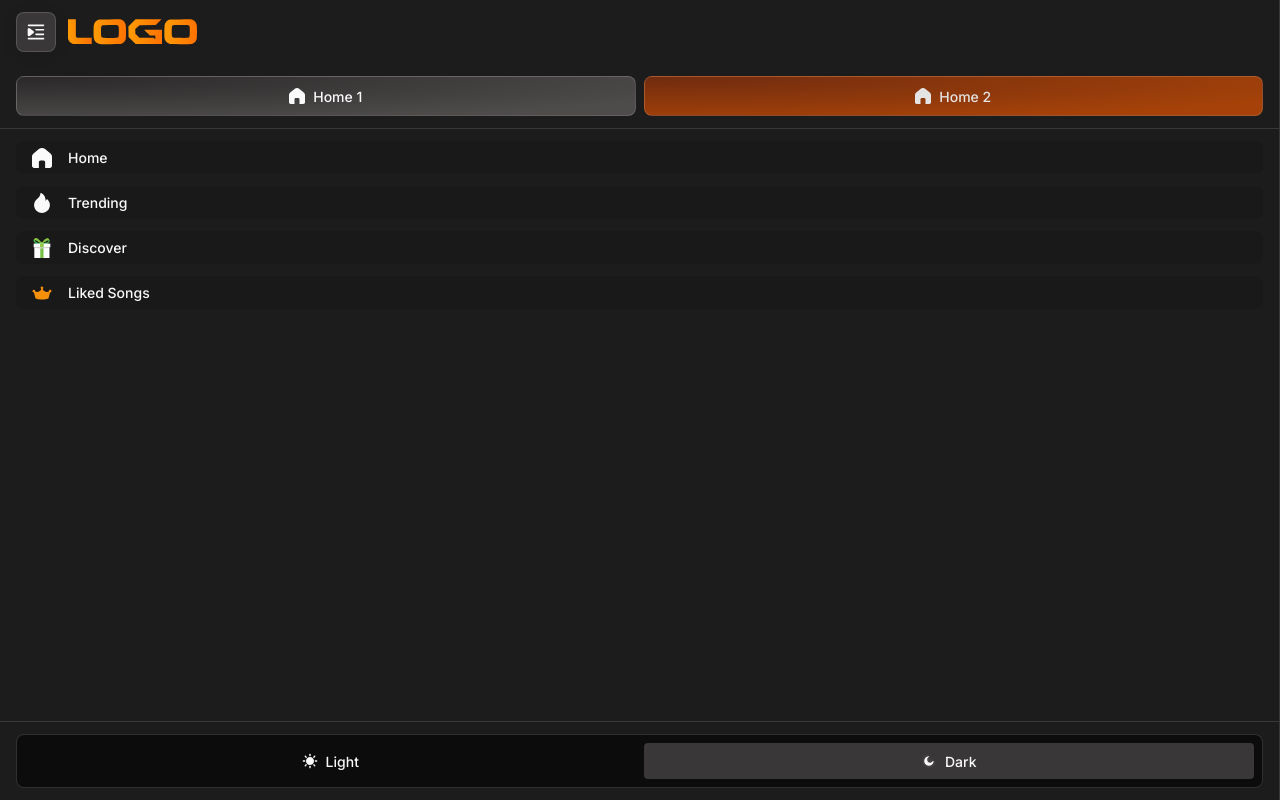
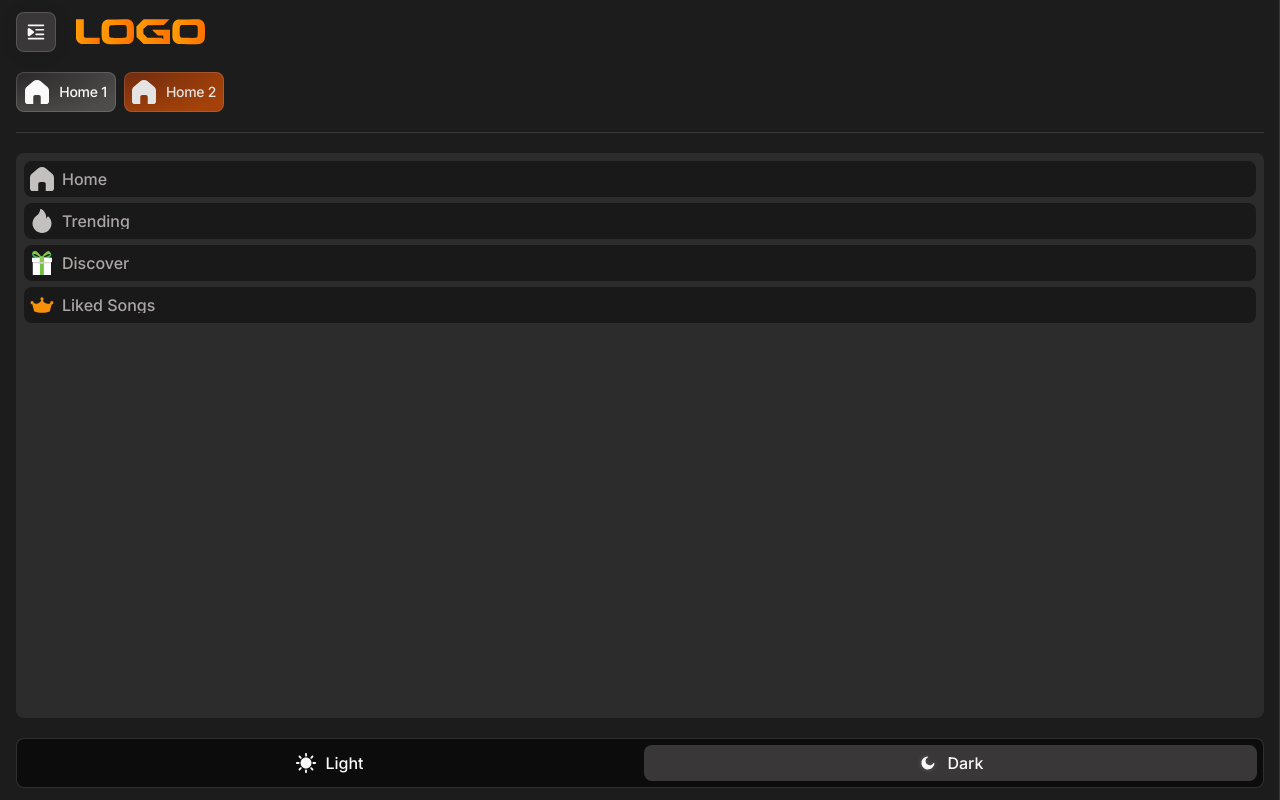
Before and after one commit to AvetBadalyan/Skillex-task, a React (Vite) app: page / in a window 1280 px wide. Built offline with nearby package versions, Linux system fonts and the light colour scheme.

Commit message:
sidebar issues fix and code optimize

```diff
--- a/src/components/Layout/Layout.jsx
+++ b/src/components/Layout/Layout.jsx
@@ -6,11 +6,16 @@ import Main from '../Main/Main';
 import Footer from '../Footer/Footer';
 import './Layout.scss';
 
+// 1024px matches $screen-desktop in src/styles/_breakpoints.scss. The
+// desktop rail starts expanded; the mobile/tablet off-canvas drawer starts
+// closed — same isOpen flag, different default per breakpoint.
+const getInitialSidebarOpen = () =>
+  window.matchMedia('(min-width: 1024px)').matches;
+
 function Layout() {
-  const [isSidebarOpen, setIsSidebarOpen] = useState(false);
+  const [isSidebarOpen, setIsSidebarOpen] = useState(getInitialSidebarOpen);
 
   const toggleSidebar = () => setIsSidebarOpen((open) => !open);
-
 
   return (
     <div className="layout">
--- /dev/null
+++ b/src/components/SearchBox/SearchBox.jsx
@@ -0,0 +1,39 @@
+import { useRef, useState } from 'react';
+import './SearchBox.scss';
+import { IconSearch } from '../icons';
+
+// Icon-only square by default; expands in place to a full text input on
+// focus. Shared by the desktop header and the sidebar drawer's mobile
+// header row so both get the same behavior instead of two implementations.
+function SearchBox({ placeholder = 'Search...', className = '' }) {
+  const [isExpanded, setIsExpanded] = useState(false);
+  const inputRef = useRef(null);
+
+  return (
+    <div
+      className={`search-box${isExpanded ? ' search-box--expanded' : ''}${
+        className ? ` ${className}` : ''
+      }`}
+    >
+      <button
+        type="button"
+        className="search-box__icon-btn"
+        onClick={() => inputRef.current?.focus()}
+        aria-label="Search"
+        tabIndex={isExpanded ? -1 : 0}
+      >
+        <IconSearch className="search-box__icon" />
+      </button>
+      <input
+        ref={inputRef}
+        type="text"
+        className="search-box__input"
+        placeholder={placeholder}
+        onFocus={() => setIsExpanded(true)}
+        onBlur={() => setIsExpanded(false)}
+      />
+    </div>
+  );
+}
+
+export default SearchBox;
--- /dev/null
+++ b/src/components/SearchBox/SearchBox.scss
@@ -0,0 +1,60 @@
+.search-box {
+  display: flex;
+  align-items: center;
+  flex-shrink: 0;
+  width: 4rem;
+  height: 4rem;
+  border-radius: var(--radius-md);
+  background-color: var(--color-bg-control);
+  border: 1px solid var(--color-border-subtle);
+  overflow: hidden;
+  transition: width var(--transition-base);
+
+  &--expanded {
+    flex-shrink: 1;
+    width: min(32rem, 100%);
+  }
+}
+
+.search-box__icon-btn {
+  display: inline-flex;
+  align-items: center;
+  justify-content: center;
+  flex-shrink: 0;
+  width: 4rem;
+  height: 4rem;
+}
+
+.search-box__icon {
+  display: block;
+  width: 1.6rem;
+  height: 1.6rem;
+  flex-shrink: 0;
+  color: var(--color-text-muted);
+}
+
+.search-box__input {
+  flex: 1;
+  min-width: 0;
+  height: 100%;
+  padding-right: var(--space-16);
+  border: none;
+  background: transparent;
+  color: var(--color-text-primary);
+  font-family: var(--font-family);
+  font-size: var(--text-md);
+  opacity: 0;
+  transition: opacity var(--transition-base);
+
+  &::placeholder {
+    color: var(--color-text-muted);
+  }
+
+  &:focus {
+    outline: none;
+  }
+}
+
+.search-box--expanded .search-box__input {
+  opacity: 1;
+}
--- a/src/components/Sidebar/Sidebar.jsx
+++ b/src/components/Sidebar/Sidebar.jsx
@@ -9,7 +9,10 @@ import {
   IconLogo,
   IconSun,
   IconMoon,
+  IconSettings,
 } from '../icons';
+import LanguageSelector from '../LanguageSelector/LanguageSelector';
+import SearchBox from '../SearchBox/SearchBox';
 
 const MENU_ITEMS = [
   { id: 'home', label: 'Home', icon: IconHome },
@@ -34,7 +37,7 @@ function Sidebar({ isOpen, onToggle }) {
 
   return (
     <aside
-      className={`sidebar${isOpen ? ' sidebar--open' : ''}`}
+      className={`sidebar ${isOpen ? 'sidebar--open' : 'sidebar--collapsed'}`}
       aria-label="Sidebar navigation"
     >
       <div className="sidebar__header">
@@ -47,8 +50,21 @@ function Sidebar({ isOpen, onToggle }) {
           <IconMenu className="sidebar__toggle-icon" />
         </button>
 
+        <SearchBox className="sidebar__search" placeholder="Search..." />
+
         <IconLogo className="sidebar__logo" />
         <IconLogo mark className="sidebar__logo-mark" />
+
+        <div className="sidebar__header-actions">
+          <LanguageSelector compact />
+          <button
+            type="button"
+            className="sidebar__header-action"
+            aria-label="Settings"
+          >
+            <IconSettings className="sidebar__header-action-icon" />
+          </button>
+        </div>
       </div>
 
       <div className="sidebar__tabs">
@@ -65,6 +81,12 @@ function Sidebar({ isOpen, onToggle }) {
           </button>
         ))}
       </div>
+
+      <div
+        className="sidebar__divider"
+        role="separator"
+        aria-orientation="horizontal"
+      />
 
       <nav className="sidebar__nav">
         <ul className="sidebar__menu">
--- a/src/components/Sidebar/Sidebar.scss
+++ b/src/components/Sidebar/Sidebar.scss
@@ -1,4 +1,13 @@
 @use '../../styles/breakpoints' as *;
+
+// Scopes a rule to the desktop rail's collapsed (icon-only) state.
+@mixin collapsed {
+  @include screen-from($screen-desktop) {
+    .sidebar--collapsed & {
+      @content;
+    }
+  }
+}
 
 .sidebar {
   position: fixed;
@@ -10,6 +19,7 @@
   flex-direction: column;
   width: 100%;
   max-height: 90dvh;
+  padding: var(--space-12) var(--space-16);
   background-color: var(--color-bg-sidebar);
   border-top: 1px solid var(--color-border);
   transform: translateY(100%);
@@ -27,78 +37,109 @@
     width: var(--sidebar-width);
     height: 100dvh;
     border-top: none;
-    border-right: 1px solid var(--color-border);
-    box-shadow: var(--shadow-sidebar);
+    // box-shadow, not border-right, so this line doesn't eat into the
+    // border-box width the collapsed rail's fixed-width icons rely on.
+    box-shadow:
+      inset -1px 0 0 var(--color-border),
+      var(--shadow-sidebar);
     transform: none;
     flex-shrink: 0;
-    transition: width var(--transition-sidebar);
+    transition:
+      width var(--transition-sidebar),
+      padding var(--transition-sidebar);
 
-    &.sidebar--open {
+    &.sidebar--collapsed {
       width: var(--sidebar-width-collapsed);
+      padding: var(--space-12);
+    }
+  }
+
+  &__header {
+    flex-shrink: 0;
+    margin-bottom: var(--space-20);
+    display: flex;
+    align-items: center;
+    justify-content: flex-start;
+    gap: var(--space-20);
+
+    @include collapsed {
+      flex-direction: column;
+      justify-content: center;
+    }
+
+    &-actions {
+      display: flex;
+      align-items: center;
+      gap: var(--space-8);
+      margin-left: auto;
+
+      @include screen-from($screen-desktop) {
+        display: none;
+      }
+    }
+
+    &-action {
+      display: inline-flex;
+      align-items: center;
+      justify-content: center;
+      flex-shrink: 0;
+      width: var(--space-24);
+      height: var(--space-24);
+      border-radius: 50%;
+      background-color: var(--color-accent);
+      color: var(--color-bg-primary);
+      transition: filter var(--transition-base);
+
+      &:hover {
+        filter: brightness(1.15);
+      }
+
+      &-icon {
+        display: block;
+        width: 1.4rem;
+        height: 1.4rem;
+        flex-shrink: 0;
       }
     }
   }
 
-.sidebar__header {
-  flex-shrink: 0;
-  padding: var(--space-12) var(--space-16);
-  border-bottom: 1px solid var(--color-border);
-  display: flex;
-  align-items: center;
-  justify-content: flex-start;
-  gap: var(--space-12);
-
+  // The header carries search once the sidebar becomes a desktop rail —
+  // this copy is only for the mobile/tablet off-canvas drawer. Compounded
+  // with .search-box (not a plain single class) so it reliably wins over
+  // that class's own `display: flex`, regardless of which of the two
+  // stylesheets happens to load second.
+  &__search.search-box {
     @include screen-from($screen-desktop) {
-    border-bottom: none;
+      display: none;
     }
   }
 
-.sidebar__logo {
-  display: block;
+  &__logo {
+    display: none;
     width: 12.9rem;
     height: auto;
     max-width: 100%;
+
+    @include screen-from($screen-desktop) {
+      display: block;
     }
 
-.sidebar__logo-mark {
+    @include collapsed {
+      display: none;
+    }
+
+    &-mark {
       display: none;
       width: 2rem;
       height: auto;
-}
 
-// The "--open" modifier is applied by the same toggle button at every screen
-// size, but each breakpoint has a different default to toggle away from: on
-// mobile the sidebar is an off-canvas drawer that starts hidden (open = shown),
-// while on desktop it's a persistent rail that starts full-width (open =
-// collapsed to icons only). One button, two meanings by design.
-//
-// Collapsed rail is 7.2rem (72px) wide; 1.2rem (12px) padding on every side
-// leaves exactly 4.8rem (48px) of content — which is exactly the size of
-// each icon square below, so it sits flush with no leftover asymmetric gap.
-@include screen-from($screen-desktop) {
-  .sidebar--open .sidebar__header {
-    flex-direction: column;
-    justify-content: center;
-    padding: var(--space-12);
-  }
-
-  // The full wordmark can't shrink to 48px and stay legible, so it swaps for
-  // the "L" mark (one of the logo's own letterform paths, cropped) instead.
-  .sidebar--open .sidebar__logo {
-    display: none;
-  }
-
-  .sidebar--open .sidebar__logo-mark {
+      @include collapsed {
         display: block;
       }
-
-  .sidebar--open .sidebar__toggle {
-    width: 4.8rem;
-    height: 4.8rem;
     }
   }
 
-.sidebar__toggle {
+  &__toggle {
     display: inline-flex;
     align-items: center;
     justify-content: center;
@@ -118,36 +159,41 @@
       border-color: var(--color-border);
       filter: brightness(1.15);
     }
+
+    @include collapsed {
+      width: var(--space-48);
+      height: var(--space-48);
     }
 
-.sidebar__toggle-icon {
+    &-icon {
       display: block;
       width: 2rem;
       height: 2rem;
     }
+  }
 
-// Quick-switch tabs above the main nav. Same collapse technique as the nav
-// labels below: max-width (not visibility) collapses the label's box so the
-// icon can center in the rail with no leftover label-shaped gap.
-.sidebar__tabs {
+  &__tabs {
     display: flex;
     flex-shrink: 0;
-  gap: var(--space-8);
-  padding: var(--space-12) var(--space-16);
-  border-bottom: 1px solid var(--color-border);
+    gap: var(--space-20) var(--space-8);
+
+    @include collapsed {
+      flex-direction: column;
+      align-items: center;
+    }
   }
 
-.sidebar__tab {
+  &__tab {
     display: flex;
     align-items: center;
     justify-content: center;
-  gap: var(--space-8);
-  flex: 1;
-  height: 4rem;
+    gap: var(--space-10);
+    flex: 0 0 10rem;
+    padding: var(--space-8) var(--space-6);
     border-radius: var(--radius-md);
-  border: 1px solid var(--color-border-subtle);
-  // Figma's gray/02 -> gray/04, a one-off pairing not used anywhere else,
-  // so left inline rather than adding two more single-use variables.
+    box-shadow: inset 0 0 0 1px var(--color-border-subtle);
+    // Figma's gray/02 -> gray/04, a one-off gradient pairing not used
+    // anywhere else, so left inline rather than adding two single-use vars.
     background: radial-gradient(120% 120% at 0% 0%, #2a2828 0%, #4e4b4b 100%);
     color: var(--color-text-primary);
     transition:
@@ -162,18 +208,27 @@
       );
       opacity: 0.9;
     }
+
+    @include collapsed {
+      flex: none;
+      width: var(--space-48);
+      height: var(--space-48);
+      gap: 0;
     }
 
-.sidebar__tab-icon {
+    &-icon {
       display: block;
-  width: 1.6rem;
-  height: 1.6rem;
+      width: 2.4rem;
+      height: 2.4rem;
       flex-shrink: 0;
     }
 
-.sidebar__tab-label {
+    &-label {
       font-size: var(--text-md);
       font-weight: 500;
+      line-height: var(--lh-tight);
+      letter-spacing: -0.02em;
+      text-align: center;
       white-space: nowrap;
       overflow: hidden;
       text-overflow: ellipsis;
@@ -182,60 +237,60 @@
       transition:
         opacity var(--transition-sidebar),
         max-width var(--transition-sidebar);
-}
 
-@include screen-from($screen-desktop) {
-  .sidebar--open .sidebar__tabs {
-    flex-direction: column;
-    align-items: center;
-    gap: var(--space-12);
-    padding: var(--space-12);
-  }
-
-  .sidebar--open .sidebar__tab {
-    flex: none;
-    width: 4.8rem;
-    height: 4.8rem;
-    // A zero-width label is still a flex item, and "gap" inserts space
-    // between every item regardless of size — without zeroing it too, the
-    // icon sits off-center by half the gap even though the label is invisible.
-    gap: 0;
-  }
-
-  .sidebar--open .sidebar__tab-label {
+      @include collapsed {
         opacity: 0;
         max-width: 0;
       }
     }
+  }
 
-.sidebar__nav {
+  &__divider {
+    flex-shrink: 0;
+    height: 1px;
+    margin-block: var(--space-20);
+    background-color: var(--color-border);
+  }
+
+  &__nav {
     flex: 1;
     overflow-y: auto;
-  padding: var(--space-12) var(--space-16);
+    margin-bottom: var(--space-20);
+    padding: var(--space-8);
+    border-radius: var(--radius-md);
+    background-color: var(--color-bg-nav-container);
+
+    @include collapsed {
+      padding: 0;
+      background-color: transparent;
+    }
   }
 
-.sidebar__menu {
+  &__menu {
     list-style: none;
     padding: 0;
     margin: 0;
     display: flex;
     flex-direction: column;
-  gap: var(--space-12);
+    gap: var(--space-6);
+
+    &-item {
+      display: flex;
+
+      @include collapsed {
+        justify-content: center;
+      }
     }
 
-.sidebar__menu-item {
-  display: flex;
-}
-
-.sidebar__menu-link {
+    &-link {
       display: flex;
       align-items: center;
-  gap: var(--space-16);
+      gap: var(--space-8);
       flex: 1;
-  padding: var(--space-6) var(--space-16);
+      padding: var(--space-6);
       border-radius: var(--radius-md);
       text-decoration: none;
-  color: var(--color-text-primary);
+      color: var(--color-text-nav-label);
       background-color: var(--color-bg-nav-item);
       transition:
         background-color var(--transition-base),
@@ -248,18 +303,33 @@
       &:active {
         background-color: var(--color-accent);
         color: var(--color-bg-primary);
+
+        .sidebar__menu-icon {
+          color: var(--color-bg-primary);
         }
       }
 
-.sidebar__menu-icon {
-  display: block;
-  width: 2rem;
-  height: 2rem;
-  flex-shrink: 0;
+      @include collapsed {
+        flex: none;
+        width: var(--space-48);
+        height: var(--space-48);
+        justify-content: center;
+        gap: 0;
+        background-color: var(--color-bg-control);
+      }
     }
 
-.sidebar__menu-label {
-  font-size: var(--text-md);
+    &-icon {
+      display: block;
+      width: 2.4rem;
+      height: 2.4rem;
+      flex-shrink: 0;
+      color: var(--color-text-muted);
+    }
+
+    &-label {
+      font-size: var(--text-base);
+      line-height: 1;
       font-weight: 500;
       white-space: nowrap;
       overflow: hidden;
@@ -269,133 +339,84 @@
       transition:
         opacity var(--transition-sidebar),
         max-width var(--transition-sidebar);
-}
 
-@include screen-from($screen-desktop) {
-  .sidebar--open .sidebar__nav {
-    padding: var(--space-12);
-  }
-
-  // A collapsed nav item becomes a centered 48x48 square: the item itself
-  // still spans the full rail width (stretched by the column-flex parent),
-  // so both the item and the link need justify-content:center, and the link
-  // needs an explicit fixed size instead of flex:1 (which would otherwise
-  // stretch it back out to the rail's full width).
-  .sidebar--open .sidebar__menu-item {
-    justify-content: center;
-  }
-
-  .sidebar--open .sidebar__menu-link {
-    flex: none;
-    width: 4.8rem;
-    height: 4.8rem;
-    justify-content: center;
-    // A zero-width label is still a flex item, and "gap" inserts space
-    // between every item regardless of size — without zeroing it too, the
-    // icon sits off-center by half the gap even though the label is invisible.
-    gap: 0;
-    // --color-bg-nav-item is only ~3 shades off the sidebar's own background,
-    // so at icon-only size (no label to give the row visual weight) it read
-    // as "no button at all". Swap to the same visible chip color used by the
-    // toggle and theme buttons so every collapsed icon looks consistent.
-    background-color: var(--color-bg-control);
-  }
-
-  .sidebar--open .sidebar__menu-label {
+      @include collapsed {
         opacity: 0;
         max-width: 0;
       }
     }
-
-.sidebar__footer {
-  flex-shrink: 0;
-  padding: var(--space-12) var(--space-16);
-  border-top: 1px solid var(--color-border);
   }
 
-.sidebar__theme {
+  &__footer {
+    flex-shrink: 0;
+  }
+
+  &__theme {
     display: flex;
-  gap: var(--space-8);
-  padding: var(--space-8);
+    gap: var(--space-16) var(--space-8);
+    padding: var(--space-6);
     border-radius: var(--radius-md);
     border: 1px solid var(--color-border-subtle);
     background-color: var(--color-bg-primary);
+
+    @include collapsed {
+      flex-direction: column;
+      align-items: center;
     }
 
-.sidebar__theme-btn {
+    &-btn {
       display: flex;
       align-items: center;
       justify-content: center;
       gap: var(--space-8);
       flex: 1;
+      min-width: 0;
       height: 3.6rem;
-  border-radius: var(--radius-sm);
+      border-radius: var(--radius-md);
       color: var(--color-text-primary);
       transition:
         background-color var(--transition-base),
         gap var(--transition-sidebar);
 
-  // The active state reuses the same neutral control color as other
-  // pressed/selected chrome in the app (not the orange accent, which is
-  // reserved for primary calls to action).
       &--active {
         background-color: var(--color-bg-control);
       }
+
+      // Per Figma: the collapsed rail's other icons (toggle/tab/menu-link)
+      // sit in a 48px chip, but the theme switcher's own chip is 34px —
+      // a deliberately smaller, distinct spec value, not a mistake.
+      @include collapsed {
+        flex: none;
+        width: 3.4rem;
+        height: 3.4rem;
+        gap: 0;
+      }
     }
 
-.sidebar__theme-icon {
+    &-icon {
       display: block;
-  width: 1.6rem;
-  height: 1.6rem;
+      width: 2.2rem;
+      height: 2.2rem;
       flex-shrink: 0;
     }
 
-.sidebar__theme-label {
-  font-size: var(--text-md);
+    &-label {
+      font-size: var(--text-base);
+      line-height: 1.5;
       font-weight: 500;
       white-space: nowrap;
       overflow: hidden;
+      text-overflow: ellipsis;
       opacity: 1;
       max-width: 8rem;
       transition:
         opacity var(--transition-sidebar),
         max-width var(--transition-sidebar);
-}
 
-@include screen-from($screen-desktop) {
-  .sidebar--open .sidebar__footer {
-    padding: var(--space-12);
-  }
-
-  // The wrapper's own padding/border only make sense when it's framing two
-  // side-by-side buttons that share the rail's full width. Collapsed, each
-  // button already IS a 48px chip on its own — keeping the wrapper's padding
-  // would leave no room for a 48px button inside 48px of available space, so
-  // the wrapper goes chromeless and just stacks the two chips directly.
-  .sidebar--open .sidebar__theme {
-    flex-direction: column;
-    align-items: center;
-    gap: var(--space-12);
-    padding: 0;
-    border: none;
-    background-color: transparent;
-  }
-
-  // Unselected collapses to the same neutral chip as every other collapsed
-  // icon; the base `.sidebar__theme-btn--active` rule already applies its
-  // (also neutral) background on top, matching the Figma spec's
-  // sidebar/switcher/bg-active token — this is not the orange accent, which
-  // this component reserves for primary calls to action only.
-  .sidebar--open .sidebar__theme-btn {
-    flex: none;
-    width: 4.8rem;
-    height: 4.8rem;
-    gap: 0;
-    background-color: var(--color-bg-control);
-  }
-
-  .sidebar--open .sidebar__theme-label {
+      @include collapsed {
         opacity: 0;
         max-width: 0;
       }
     }
+  }
+}
--- a/src/styles/_variables.scss
+++ b/src/styles/_variables.scss
@@ -19,6 +19,7 @@
 
   --color-text-primary: #fafafa;
   --color-text-muted: #c4c0c0;
+  --color-text-nav-label: #aaa6a6; /* sidebar/item/text/default — sidebar menu link labels only */
   --color-footer-heading: #dcdada; /* footer/txt/02 — footer section/social headings only, slightly dimmer than --color-text-primary */
 
   /* Borders */
@@ -26,6 +27,11 @@
   --color-border-subtle: rgba(255, 255, 255, 0.15);
   --color-border-input: rgba(255, 255, 255, 0.25);
   --color-border-header: rgba(255, 255, 255, 0.03);
+
+  /* Sidebar nav "card" background — Figma token transparent/02, a 7% white
+     tint over the sidebar background rather than a flat color, so it stays
+     correct if --color-bg-sidebar ever changes. */
+  --color-bg-nav-container: rgba(255, 255, 255, 0.07);
 
   /* Shadow */
   --shadow-default: 0 2px 16px rgba(8, 8, 7, 0.1);
```
Also changed, not shown: src/components/Header/Header.jsx (+10 -26 lines), src/components/Header/Header.scss (+33 -64 lines). Lines whose indentation alone changed are shown as unchanged.
